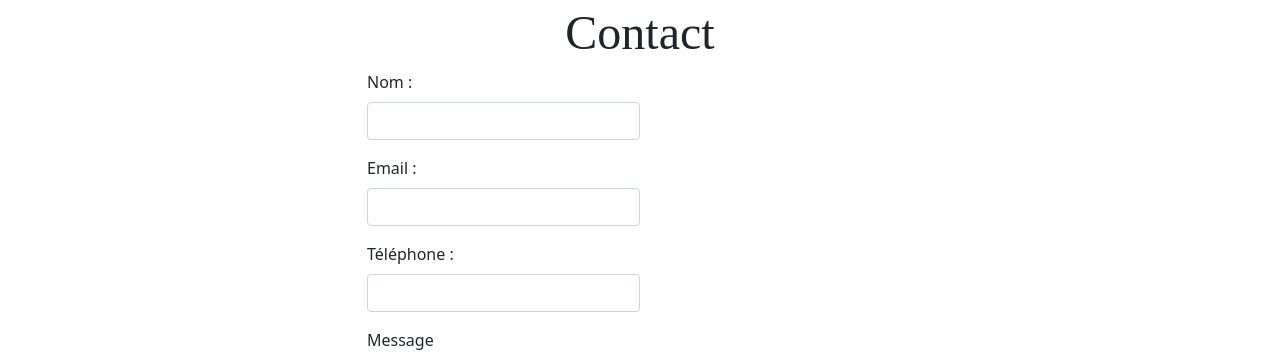
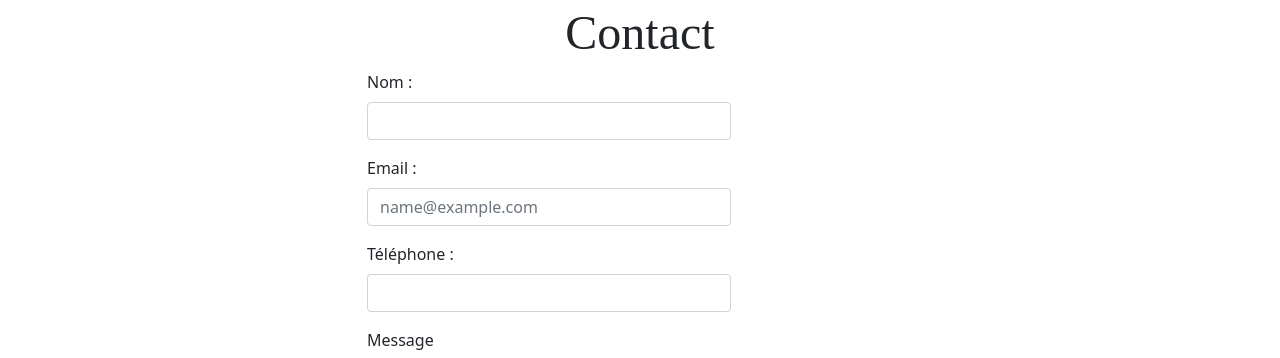
Before and after one commit to GuthWilliam/Boitapinte.WebSite, an Angular app: page /contact in a window 1280 px wide. Shown: the part 120-478 px from the top of the page. Built offline with nearby package versions, Linux system fonts and the light colour scheme.

Commit message:
Mise en place du formulaire de contact avec validation

```diff
--- a/src/app/app.module.ts
+++ b/src/app/app.module.ts
@@ -1,4 +1,5 @@
 import { NgModule } from '@angular/core';
+import { CommonModule } from '@angular/common';
 import { BrowserModule, Meta } from '@angular/platform-browser';
 import { HttpClientModule } from '@angular/common/http';
 import { RouterModule } from '@angular/router';
@@ -25,6 +26,7 @@ import { ContactComponent } from './contact/component/contact.component';
     ContactComponent
   ],
   imports: [
+    CommonModule,
     BrowserModule,
     HttpClientModule,
     RouterModule.forRoot(ROUTES),
--- a/src/app/contact/component/contact.component.css
+++ b/src/app/contact/component/contact.component.css
@@ -4,3 +4,7 @@
     color: var(--secondaryTextColor);
     border-color: var(--secondaryDarkColor);
 }
+
+.alert {
+    height:40%;
+ }
--- a/src/app/contact/component/contact.component.html
+++ b/src/app/contact/component/contact.component.html
@@ -1,34 +1,48 @@
 <div class="row">
     <div class="col-md-6 offset-md-3">
         <h2>Contact</h2>
-
         <form (ngSubmit)="mail()" [formGroup]="contactForm">
-            <div class="col-md-6 mb-3">
+            <div class="form-row">
+                <div class="col-md-8 mb-3">
                     <label for="fullname" class="form-label" id="login-label" prFormLabelValidation>Nom :</label>
-                <input id="fullname" class="form-control" type="text" formControlName="fullname" required/>
-                <div id="fullname-warning" *ngIf="mailCtrl.dirty && mailCtrl.hasError('required')" class="invalid-feedback">le nom est obligatoire</div>
+                    <input id="fullname" class="form-control" type="text" formControlName="fullname" />
+                    <div id="login-warning" class="text-danger" *ngIf="fullNameCtrl.dirty && fullNameCtrl.hasError('required')">
+                        <small>Le nom est obligatoire</small>
                     </div>
-            <div class="col-md-6 mb-3">
+                </div>
+                <div class="col-md-8 mb-3">
                     <label for="mail" class="form-label" id="login-label" prFormLabelValidation>Email :</label>
-                <input id="mail" class="form-control" type="email" formControlName="mail" />
-                <div id="mail-warning" *ngIf="mailCtrl.dirty && mailCtrl.hasError('required')" class="invalid-feedback">le mail est obligatoire</div>
+                    <input id="mail" class="form-control" type="email" formControlName="mail" placeholder="name@example.com" />
+                    <div id="mail-warning-required" class="text-danger" *ngIf="mailCtrl.dirty && mailCtrl.hasError('required')">
+                        <small>le mail est obligatoire</small>
                     </div>
-            <div class="col-md-6 mb-3">
+                    <div id="login-warning-required" class="text-danger" *ngIf="mailCtrl.dirty && mailCtrl.hasError('email')">
+                        <small>le mail n'est pas au bon format : name@example.com</small>
+                    </div>
+                </div>
+                <div class="col-md-8 mb-3">
                     <label for="phone" class="form-label" id="login-label" prFormLabelValidation>Téléphone :</label>
                     <input id="phone" class="form-control" type="tel" formControlName="phone" />
+                    <div id="login-warning-required" class="text-danger" *ngIf="phoneCtrl.dirty && phoneCtrl.hasError('required')">
+                        <small>le numéro de téléphone est obligatoire</small>
+                    </div>
+                    <div id="login-warning-required" class="text-danger" *ngIf="phoneCtrl.dirty && phoneCtrl.hasError('pattern')">
+                        <small>le numéro de téléphone est incorrect : 0757137489</small>
+                    </div>
                     <div id="phone-warning" *ngIf="phoneCtrl.dirty && phoneCtrl.hasError('required')" class="invalid-feedback">le numéro de téléphone est obligatoire</div>
                     <div id="phone-warning" *ngIf="phoneCtrl.dirty && phoneCtrl.hasError('pattern')" class="invalid-feedback">le numéro de téléphone est incorrect</div>
                 </div>
                 <div class="mb-3">
                     <label for="content" class="form-label" prFormLabel>Message</label>
-                <textarea  rows="6" class="form-control" formControlName="content" id="content">
+                    <textarea id="message" rows="6" class="form-control" formControlName="message" >
                 </textarea>
-                <div id="content-warning" *ngIf="contentCtrl.dirty && contentCtrl.hasError('required')" class="invalid-feedback">Le contenu du message est obligatoire</div>
-                <div id="content-length-error" *ngIf="contentCtrl.dirty && contentCtrl.hasError('minlength')" class="invalid-feedback">
+                    <div id="content-warning" *ngIf="messageCtrl.dirty && messageCtrl.hasError('required')" class="invalid-feedback">Le contenu du message est obligatoire</div>
+                    <div id="content-length-error" *ngIf="messageCtrl.dirty && messageCtrl.hasError('minlength')" class="invalid-feedback">
                         Le message doit faire au moins 10 caractères.
                     </div>
                 </div>
                 <button class="btn btn-primary" type="submit" [disabled]="contactForm.invalid">Envoyer</button>
+            </div>
         </form>
     </div>
 </div>
--- a/src/app/contact/component/contact.component.ts
+++ b/src/app/contact/component/contact.component.ts
@@ -1,4 +1,4 @@
-import { Component } from '@angular/core';
+import { Component, OnInit } from '@angular/core';
 import { FormBuilder, FormControl, FormGroup, Validators } from '@angular/forms';
 import { MailingService } from '../mailing.service';
 
@@ -7,28 +7,32 @@ import { MailingService } from '../mailing.service';
   styleUrls: ['./contact.component.css']
 })
 
-export class ContactComponent {
+export class ContactComponent implements OnInit {
   contactForm: FormGroup;
+
   fullNameCtrl: FormControl;
   mailCtrl: FormControl;
   phoneCtrl: FormControl;
-  contentCtrl: FormControl;
+  messageCtrl: FormControl;
 
   constructor(fb: FormBuilder, private mailingService: MailingService) {
-    this.fullNameCtrl = fb.control('', [Validators.required]);
+    this.fullNameCtrl = fb.control('', Validators.required);
     this.mailCtrl = fb.control('', [Validators.required, Validators.email]);
     this.phoneCtrl = fb.control('', [Validators.required, Validators.pattern('^0[1-9]([-. ]?[0-9]{2}){4}$')]);
-    this.contentCtrl = fb.control('', [Validators.required, Validators.minLength(10)]);
-    this.contentCtrl.setValue('Bonjour,\n\nJe souhaite vous contacter pour avoir plus d\'informations sur votre projet.');
+    this.messageCtrl = fb.control('', [Validators.required, Validators.minLength(10)]);
     this.contactForm = fb.group({
       fullname: this.fullNameCtrl,
       mail: this.mailCtrl,
       phone: this.phoneCtrl,
-      content: this.contentCtrl,
+      message: this.messageCtrl,
     })
+  }
+
+  ngOnInit(): void {
+    this.messageCtrl.setValue('Bonjour,\n\nJe souhaite vous contacter pour avoir plus d\'informations sur votre projet.');
   };
 
   mail(): void {
-    this.mailingService.mail(this.fullNameCtrl.value, this.mailCtrl.value, this.phoneCtrl.value, this.contentCtrl.value);
+    this.mailingService.mail(this.fullNameCtrl.value, this.mailCtrl.value, this.phoneCtrl.value, this.messageCtrl.value);
   }
 }
```
Lines whose indentation alone changed are shown as unchanged.
